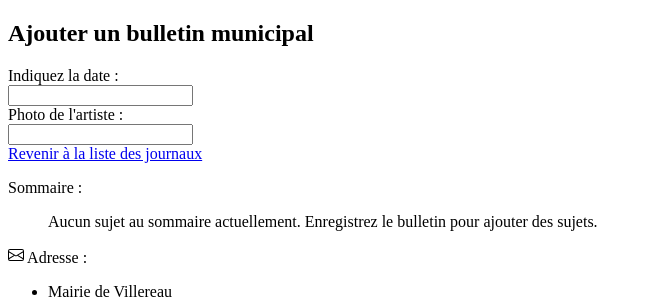
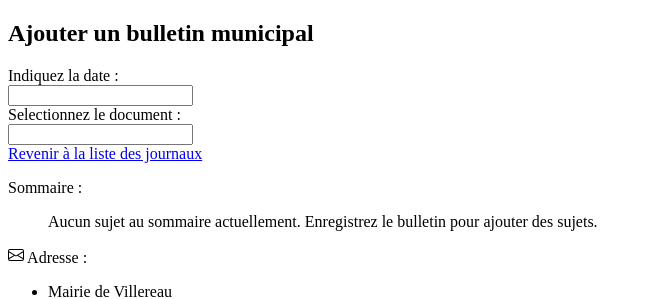
Before and after one commit to mayard689/Villereau, a Symfony app: template templates/newspaper/new.html.twig in a window 1280 px wide. Shown: the part 198-497 px from the top of the page, without its empty margins (0-652 px from the left). Run offline with Twig, Linux system fonts and the light colour scheme; the template is opened without the code that fills it, so the values that code supplies are empty; form fields are guessed from the names that the template uses; some libraries are stand-ins or nearby versions.

Commit message:
change the document file label for the report and the newspapper form

```diff
--- a/templates/newspaper/_form.html.twig
+++ b/templates/newspaper/_form.html.twig
@@ -10,7 +10,7 @@
                 </div>
 
                 <div class="form-group row ">
-                    <div class="col-4">{{ form_label(form.documentFile, 'Photo de l\'artiste : ') }}</div>
+                    <div class="col-4">{{ form_label(form.documentFile, 'Selectionnez le document : ') }}</div>
                     <div class="img-wrapper w-50 overflow-hidden"><div class="col-sm-12 col-md-8">{{ form_widget(form.documentFile) }}</div></div>
                     <div class="col-12">{{ form_errors(form.documentFile) }}</div>
                 </div>
--- a/templates/report/_form.html.twig
+++ b/templates/report/_form.html.twig
@@ -10,7 +10,7 @@
                 </div>
 
                 <div class="form-group row ">
-                    <div class="col-4">{{ form_label(form.documentFile, 'Photo de l\'artiste : ') }}</div>
+                    <div class="col-4">{{ form_label(form.documentFile, 'Selectionnez le document : ') }}</div>
                     <div class="img-wrapper w-50 overflow-hidden"><div class="col-sm-12 col-md-8">{{ form_widget(form.documentFile) }}</div></div>
                     <div class="col-12">{{ form_errors(form.documentFile) }}</div>
                 </div>
```
